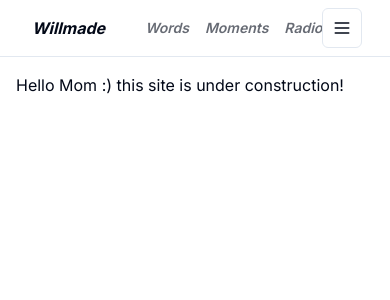
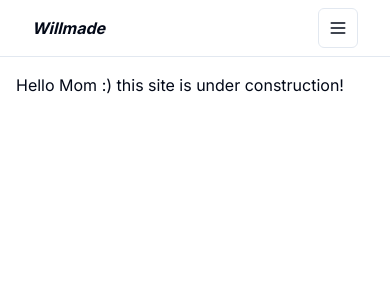
Before and after one commit to SwankSkywalker/willmade, a Next.js app: page / in a window 390 px wide. Shown: the top 300 px of the page. Built offline with nearby package versions, Linux system fonts and the light colour scheme.

Commit message:
Feat: Hide main-nam links at mobile breakpoint

```diff
--- a/src/components/main-nav.tsx
+++ b/src/components/main-nav.tsx
@@ -13,19 +13,19 @@ export function MainNav() {
                 <span className="font-bold italic">{siteConfig.name}</span>
             </Link>
             <Link href="/words" className={cn(
-                "text-sm font-semibold italic transition-colors hover:text-primary",
+                "text-sm font-semibold italic transition-colors hover:text-primary hidden sm:inline-block",
                 pathName === "/words" ? "text-foreground" : "text-foreground/60"
                 )}>
                     Words
             </Link>
             <Link href="/moments" className={cn(
-                "text-sm font-semibold italic transition-colors hover:text-primary",
+                "text-sm font-semibold italic transition-colors hover:text-primary hidden sm:inline-block",
                 pathName === "/words" ? "text-foreground" : "text-foreground/60"
                 )}>
                     Moments
             </Link>
             <Link href="/Radio" className={cn(
-                "text-sm font-semibold italic transition-colors hover:text-primary",
+                "text-sm font-semibold italic transition-colors hover:text-primary hidden sm:inline-block",
                 pathName === "/words" ? "text-foreground" : "text-foreground/60"
                 )}>
                     Radio
```
